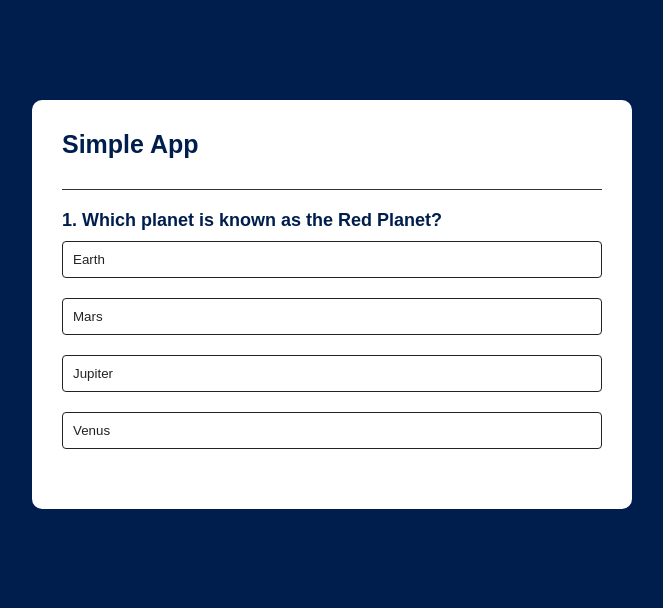
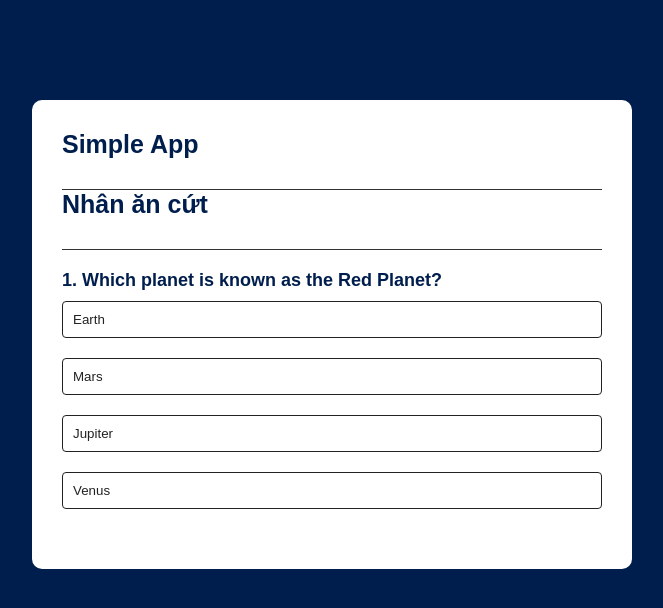
Before and after one commit to NguyenNhoPhuoc/QUIZ-APP, a plain HTML site: page index.html in a window 1280 px wide. Shown: the whole page, without its empty margins (308-971 px from the left). Drawn offline with Linux system fonts and the light colour scheme.

Commit message:
modify html

```diff
--- a/index.html
+++ b/index.html
@@ -9,6 +9,7 @@
 <body>
     <div class="app">
         <h1>Simple App</h1>
+        <h1>Nhân ăn cứt</h1>
         <div class="quiz">
             <h2 id="question">Question goes here</h2>
             <div id="answer-buttons">
```
